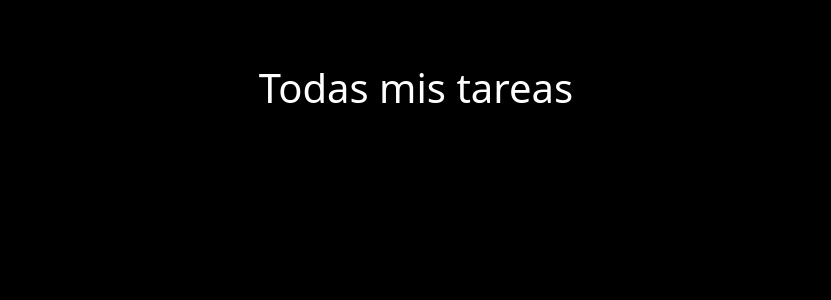
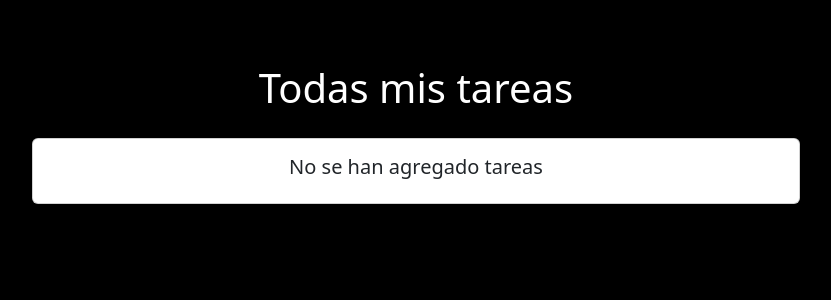
Before and after one commit to TimboAG/Django-PostgreSQL-CRUD, a Django app: page /ver/ in a window 1280 px wide. Shown: the top 300 px of the page, without its empty margins (224-1055 px from the left). Run offline with Django 4.2, Linux system fonts and the light colour scheme; data that the repository does not hold is empty.

Commit message:
aprendiendo Django

```diff
--- a/djangocrud/urls.py
+++ b/djangocrud/urls.py
@@ -19,8 +19,9 @@ from django.urls import path
 from tareas import views
 
 urlpatterns = [
-    path('', views.lista_tareas, name= "vista_tareas"),
+    path('', views.lista_tareas, name="vista_tareas"),
     path('crear/', views.crear_tarea, name="crear_tarea"),
     path('ver/', views.ver_tareas, name="ver_tareas"),
+    path('eliminar/<int:id>', views.eliminar_tareas, name="eliminar_tareas"),
     path('admin/', admin.site.urls),
 ]
--- a/tareas/templates/lista_tareas.html
+++ b/tareas/templates/lista_tareas.html
@@ -11,8 +11,19 @@
       <h5 class="card-title">{{tarea.titulo}}</h5>
       <p class="card-text">{{tarea.descripcion}}</p>
     </div>
+    <form action="{% url 'eliminar_tareas' tarea.id %} " method="POST">
+      {% csrf_token %}
+      <button type="submit" class="btn btn-primary">Eliminar</button>
+    </form>
   </div>
 </div>
 <br />
-
+{%empty %}
+<div class="miCard">
+  <div class="card">
+    <div class="card-body">
+      <h5 class="card-title">No se han agregado tareas</h5>
+    </div>
+  </div>
+</div>
 {% endfor %} {% endblock cuerpo %}
--- a/tareas/views.py
+++ b/tareas/views.py
@@ -3,14 +3,24 @@ from .models import tareas
 
 # Create your views here.
 
+
 def lista_tareas(request):
     return render(request, "tarea.html")
 
+
 def crear_tarea(request):
-    miTarea = tareas(titulo=request.POST['titulo'], descripcion=request.POST['descripcion'])
+    miTarea = tareas(
+        titulo=request.POST['titulo'], descripcion=request.POST['descripcion'])
     miTarea.save()
-    return redirect ("/")
+    return redirect("/")
+
 
 def ver_tareas(request):
-    misTareas=tareas.objects.all()
+    misTareas = tareas.objects.all()
     return render(request, "lista_tareas.html", {"misTareas": misTareas})
+
+
+def eliminar_tareas(request, id):
+    misTareas = tareas.objects.get(id=id)
+    misTareas.delete()
+    return redirect("/ver")
```
